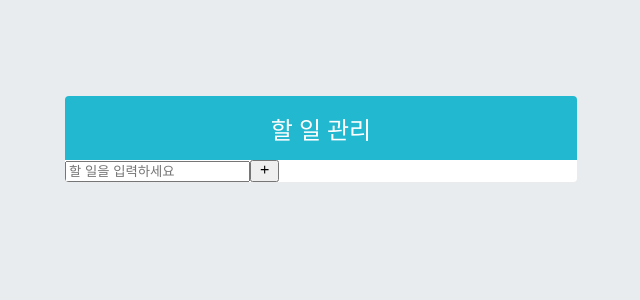
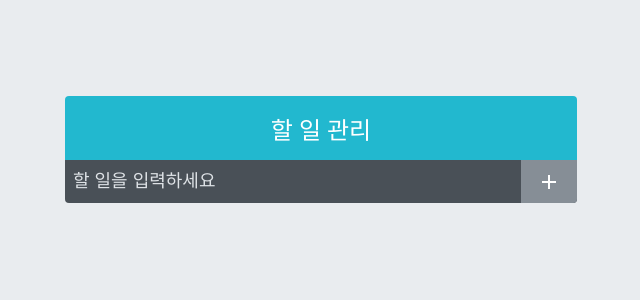
Before and after one commit to romingoon/react-to-do, a React (Vite) app: page / in a window 1280 px wide. Shown: the top 300 px of the page, without its empty margins (319-959 px from the left). Built offline with nearby package versions, Linux system fonts and the light colour scheme.

Commit message:
TodoInsert 스타일링

```diff
--- a/src/components/TodoInsert.scss
+++ b/src/components/TodoInsert.scss
@@ -0,0 +1,38 @@
+.TodoInsert {
+  display: flex;
+  background: #495057;
+
+  input {
+    //기본 스타일 초기화
+    background: none;
+    outline: none;
+    border: none;
+    padding: 0.5rem;
+    font-size: 1.125rem;
+    line-height: 1.5;
+    color: white;
+    &::placeholder {
+      color: #dee2e6;
+    }
+    // 버튼을 제외한 영역 모두 차지하기
+    flex: 1;
+  }
+  button {
+    //기본 스타일 초기화
+    background: none;
+    outline: none;
+    border: none;
+    background: #868e96;
+    color: white;
+    padding-left: 1rem;
+    padding-right: 1rem;
+    font-size: 1.5rem;
+    display: flex;
+    align-items: center;
+    cursor: pointer;
+    transition: 0.1s background ease-in;
+    &:hover {
+      background: #adb5bd;
+    }
+  }
+}
```
